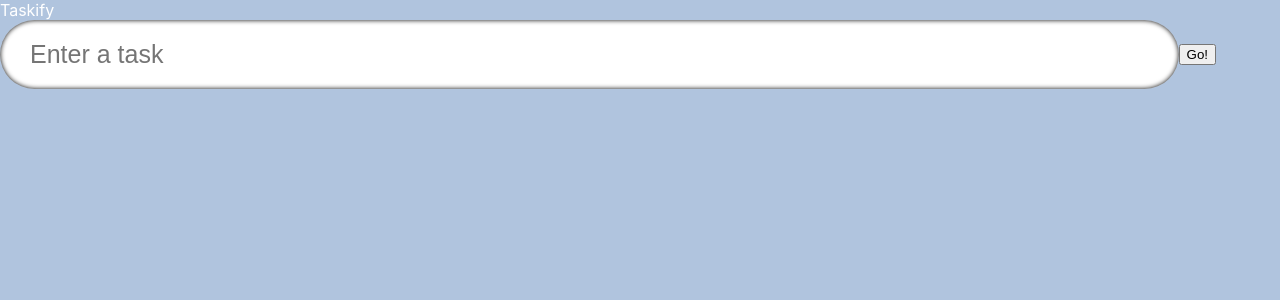
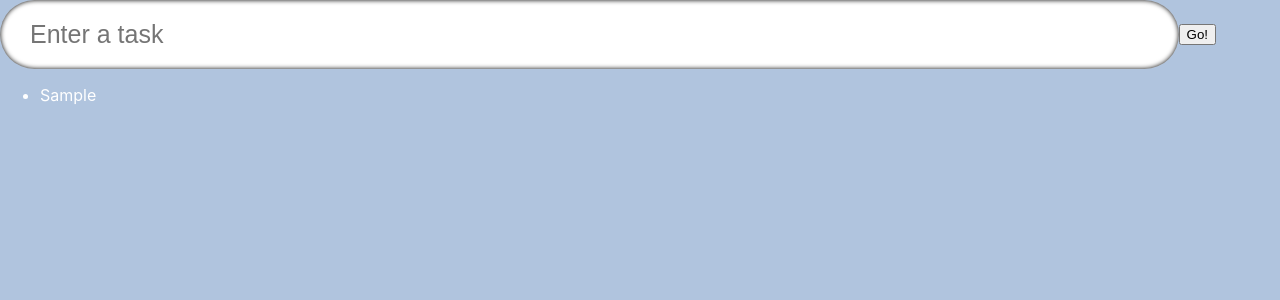
Before and after one commit to GeorgeMitusov/Task-Manager-TypeScript, a React (Create React App) app: page / in a window 1280 px wide. Both pictures are taken after typing "Sample" into the empty fields and a click on the button "Go!". Shown: the top 300 px of the page. Built offline with nearby package versions, Linux system fonts and the light colour scheme; the HTML template or start-up script is replaced by a standard one.

Commit message:
displayed todos, handleSubmit with input blur canceling

```diff
--- a/src/App.tsx
+++ b/src/App.tsx
@@ -4,7 +4,7 @@ import { Todo } from './components/model';
 
 import InputField from './components/InputField';
 
-// 29 - 37
+// 29 - 37 - 41
 
 const App: React.FC = () => {
 
@@ -38,13 +38,19 @@ const App: React.FC = () => {
   return (
     <div className="App">
 
-      <span className='heading'> Taskify </span>
-
       <InputField
         todo={todo}
         setTodo={setTodo}
         handleAdd={handleAdd}
       />
+
+      <div>
+
+        <ul>
+          {todos.map( el => <li> { el.todo } </li> )}
+        </ul>
+
+      </div>
 
     </div>
   );
--- a/src/components/InputField.tsx
+++ b/src/components/InputField.tsx
@@ -1,4 +1,4 @@
-import React from 'react';
+import React, { useRef } from 'react';
 
 interface Props {
   todo: string;
@@ -10,13 +10,22 @@ interface Props {
 
 const InputField = ({ todo, setTodo, handleAdd } : Props )  => {
 
+  const inputRef = useRef <HTMLInputElement> (null);
+
+  const handleSubmit = ( e: React.FormEvent ) => {
+    handleAdd(e);
+
+    inputRef.current?.blur();
+  }
+
   return (
     <form
       className='input'
-      onSubmit={handleAdd}
+      onSubmit={handleSubmit}
     >
       <input
         type='input'
+        ref={inputRef}
         value={todo}
         onChange={ e => setTodo(e.target.value) }
         placeholder='Enter a task'
```
